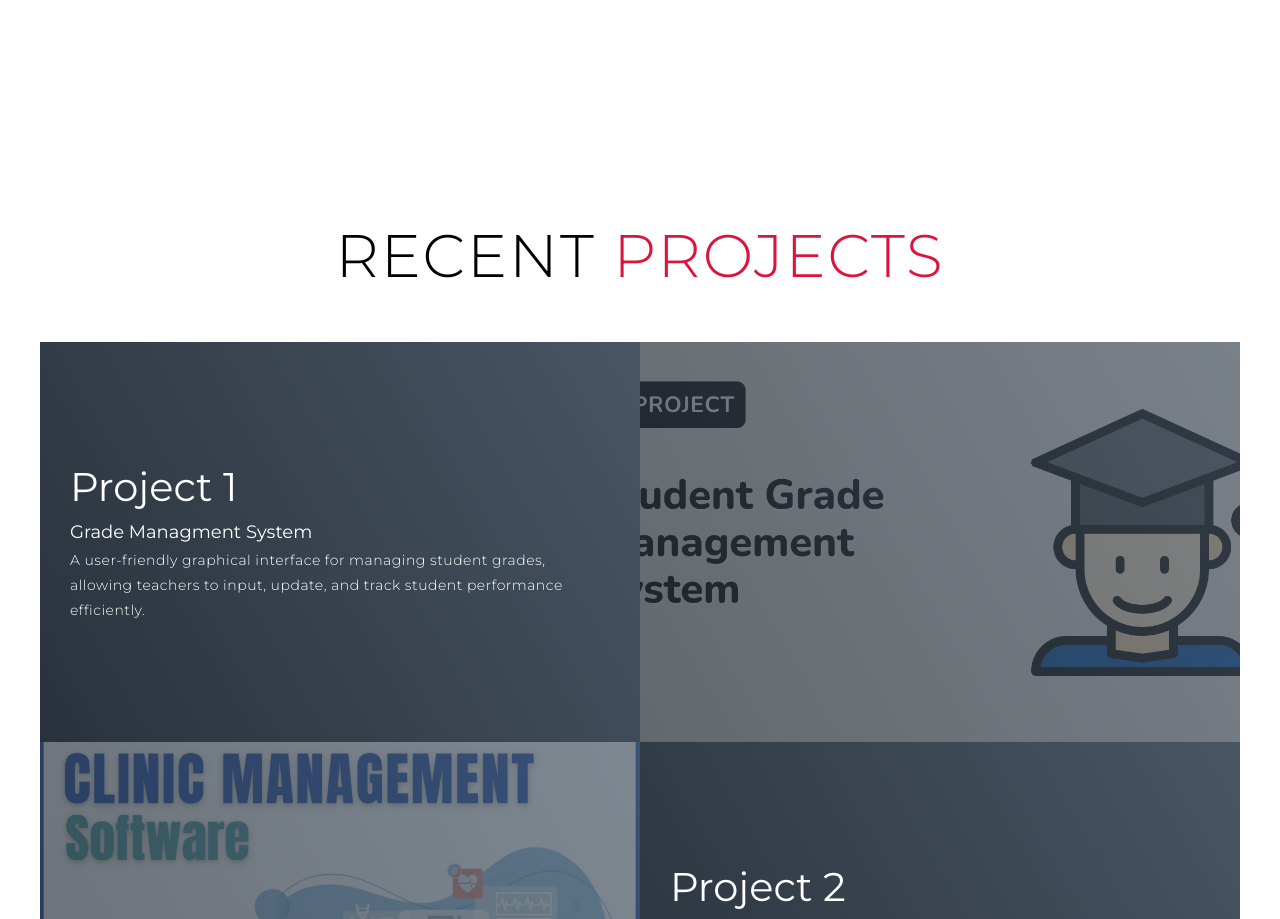
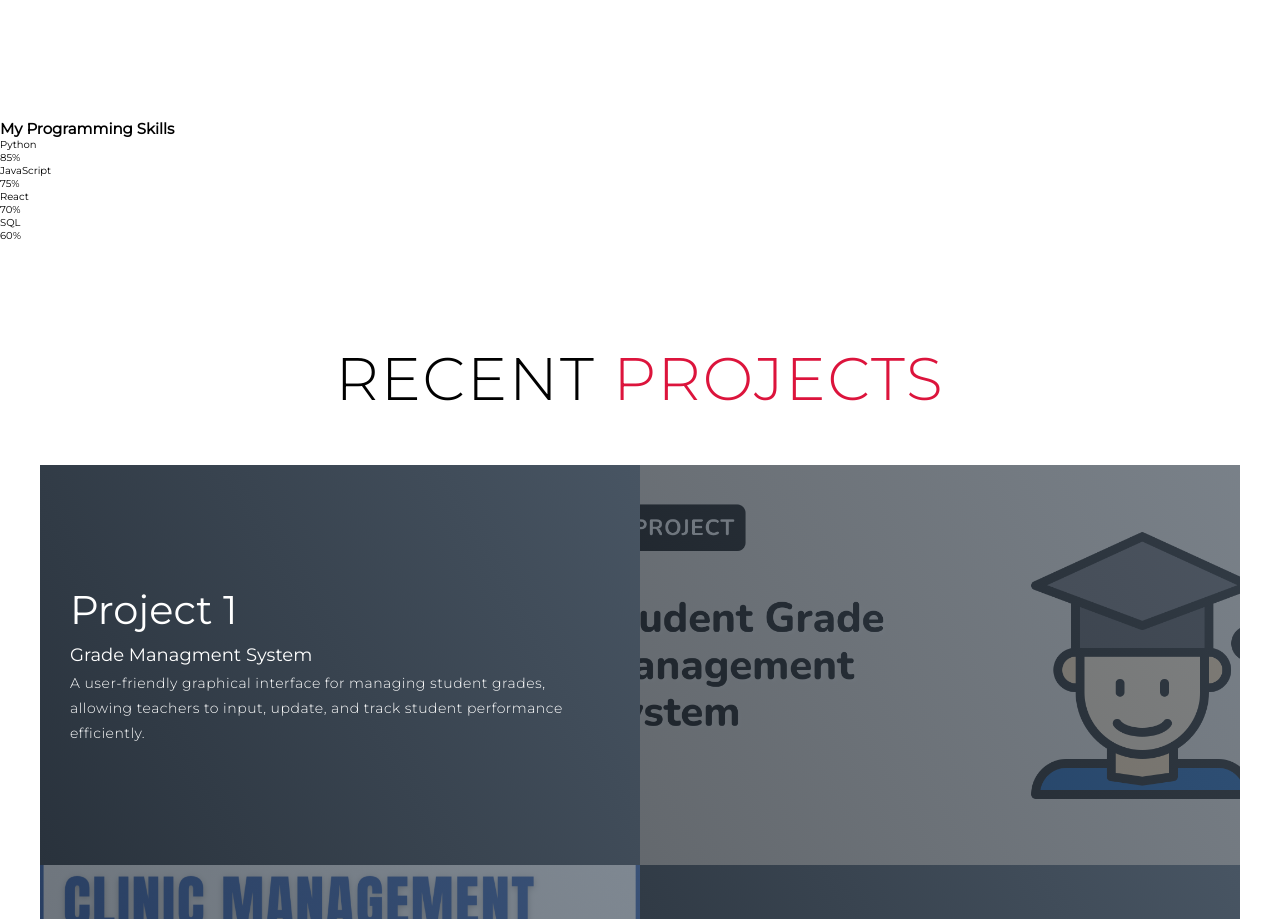
Before and after one commit to abraham938/portfolio, a plain HTML site: page index.html in a window 1280 px wide. Shown: the part 1481-2400 px from the top of the page. Drawn offline with Linux system fonts and the light colour scheme.

Commit message:
Update index.html

```diff
--- a/index.html
+++ b/index.html
@@ -82,6 +82,48 @@
     </div>
   </section>
   <!-- End Service Section -->
+
+
+
+ <div class="skills-container">
+        <h2>My Programming Skills</h2>
+
+        <div class="skill">
+            <label for="python">Python</label>
+            <div class="progress-bar">
+                <div class="progress" id="python" style="width: 85%;"></div>
+            </div>
+            <span>85%</span>
+        </div>
+
+        <div class="skill">
+            <label for="javascript">JavaScript</label>
+            <div class="progress-bar">
+                <div class="progress" id="javascript" style="width: 75%;"></div>
+            </div>
+            <span>75%</span>
+        </div>
+
+        <div class="skill">
+            <label for="react">React</label>
+            <div class="progress-bar">
+                <div class="progress" id="react" style="width: 70%;"></div>
+            </div>
+            <span>70%</span>
+        </div>
+
+        <div class="skill">
+            <label for="sql">SQL</label>
+            <div class="progress-bar">
+                <div class="progress" id="sql" style="width: 60%;"></div>
+            </div>
+            <span>60%</span>
+        </div>
+    </div>
+
+
+
+
 
   <!-- Projects Section -->
   <section id="projects">
```
